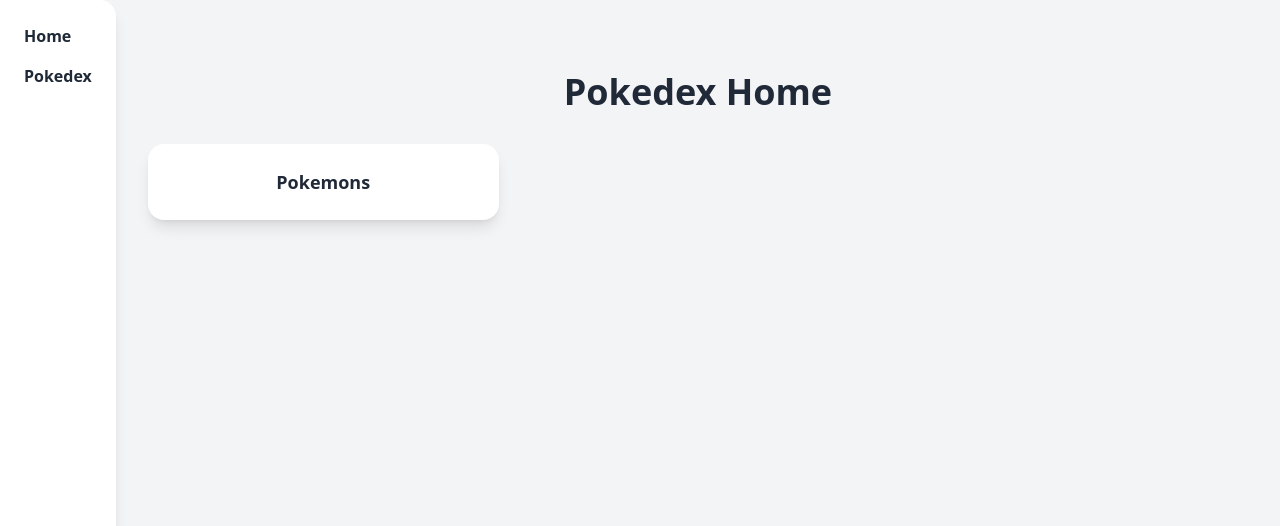
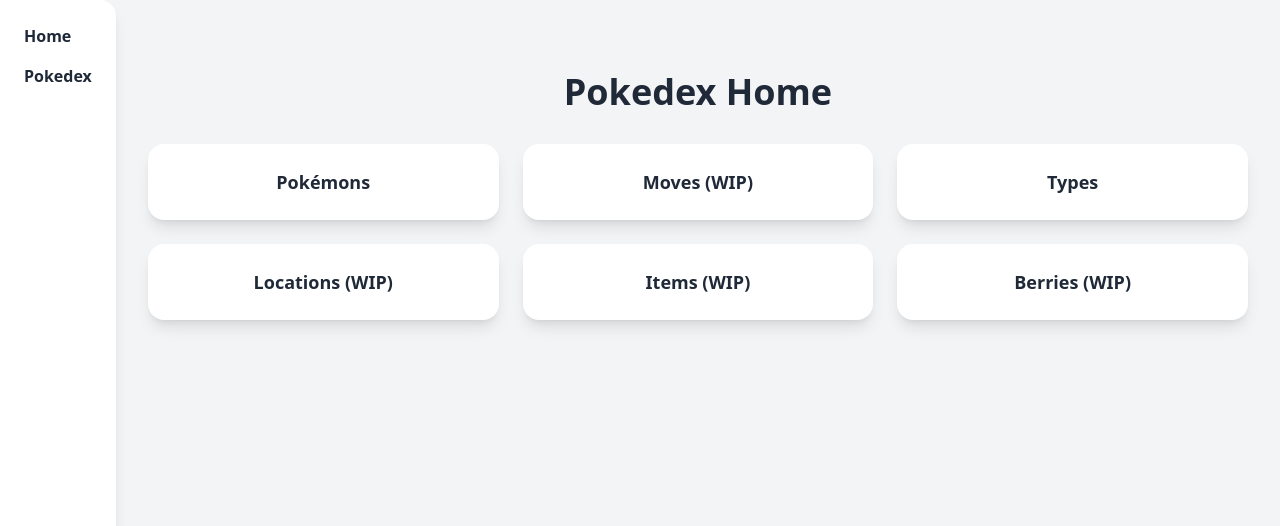
Before and after one commit to TokiSyt/pokeAPI, a Django app: page /pokedex/ in a window 1280 px wide. Shown: the top 526 px of the page. Run offline with Django 5.2, Linux system fonts and the light colour scheme; the visitor is signed in with stand-in values (Sample User, id 1); parts of the project's set-up code (start-up, migrations or seed data) failed here and were passed over; some libraries are stand-ins or nearby versions.

Commit message:
updating pokedex defaults

```diff
--- a/pokedexTool/apps/pokedex/templates/pokedex/pokedex-home.html
+++ b/pokedexTool/apps/pokedex/templates/pokedex/pokedex-home.html
@@ -7,8 +7,30 @@
   <div class="grid grid-cols-1 sm:grid-cols-2 md:grid-cols-3 gap-6 w-full max-w-6xl">
 
     <a href="{% url 'pokemons:poke-search' %}" class="bg-white shadow-lg rounded-2xl p-6 text-center hover:bg-gray-50 transition">
-      <p class="text-gray-800 font-semibold text-lg">Pokemons</p>
+      <p class="text-gray-800 font-semibold text-lg">Pokémons</p>
     </a>
+
+    <a href="{% url 'pokemons:poke-search' %}" class="bg-white shadow-lg rounded-2xl p-6 text-center hover:bg-gray-50 transition">
+      <p class="text-gray-800 font-semibold text-lg">Moves (WIP)</p>
+    </a>
+
+    <a href="{% url 'poke_types:types-search' %}" class="bg-white shadow-lg rounded-2xl p-6 text-center hover:bg-gray-50 transition">
+      <p class="text-gray-800 font-semibold text-lg">Types</p>
+    </a>
+
+    <a href="{% url 'pokemons:poke-search' %}" class="bg-white shadow-lg rounded-2xl p-6 text-center hover:bg-gray-50 transition">
+      <p class="text-gray-800 font-semibold text-lg">Locations (WIP)</p>
+    </a>
+
+    <a href="{% url 'pokemons:poke-search' %}" class="bg-white shadow-lg rounded-2xl p-6 text-center hover:bg-gray-50 transition">
+      <p class="text-gray-800 font-semibold text-lg">Items (WIP)</p>
+    </a>
+
+    <a href="{% url 'pokemons:poke-search' %}" class="bg-white shadow-lg rounded-2xl p-6 text-center hover:bg-gray-50 transition">
+      <p class="text-gray-800 font-semibold text-lg">Berries (WIP)</p>
+    </a>
+
   </div>
+
 </div>
 {% endblock content %}
```
Also changed, not shown: pokedexTool/apps/pokedex/templatetags/type_color_filter.py (+7 -0 lines).
